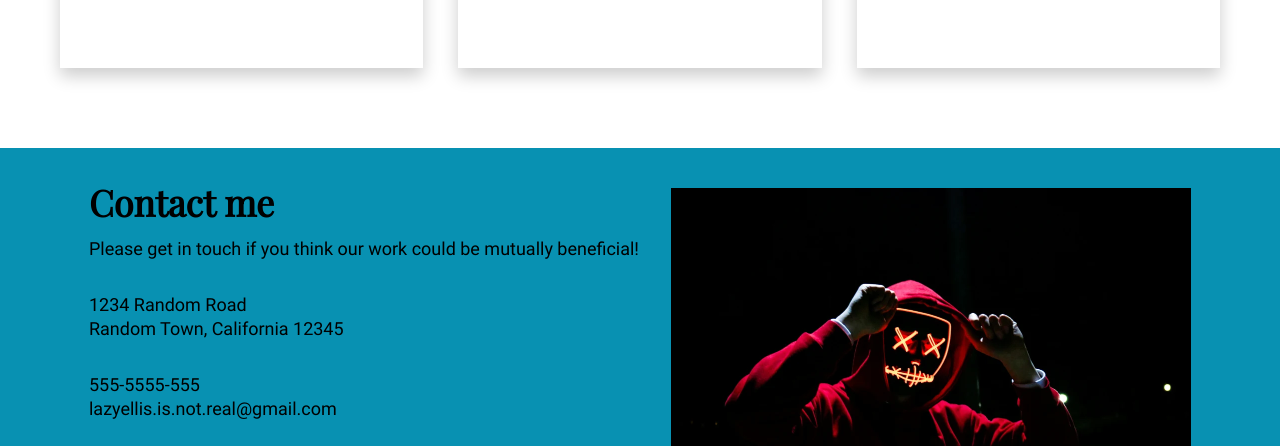
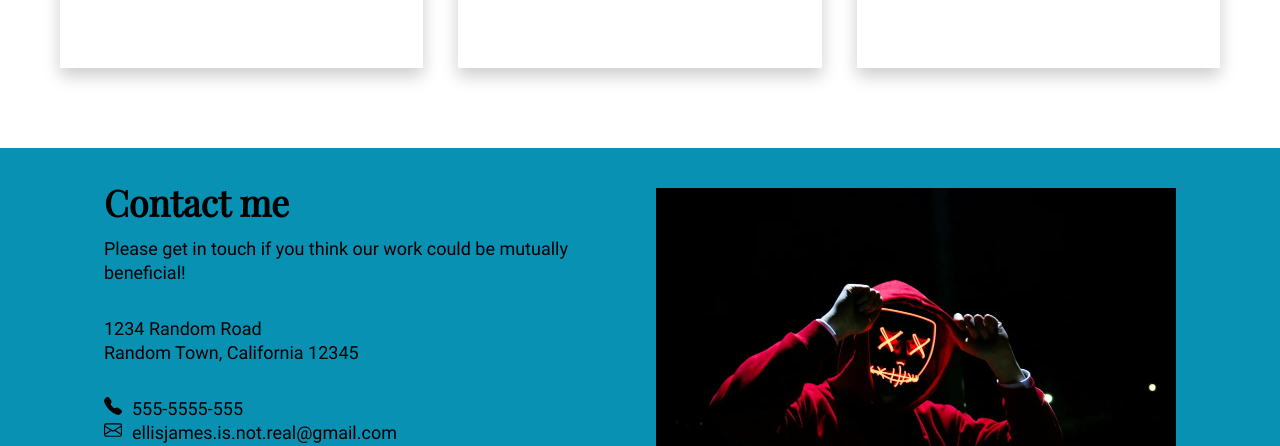
Before and after one commit to LazyEllis/homepage, a website built with webpack: page src/index.html in a window 1280 px wide. Shown: the part 1480-1926 px from the top of the page. Built offline with nearby package versions, Linux system fonts and the light colour scheme.

Commit message:
feat: Add icons to the footer

```diff
--- a/src/index.html
+++ b/src/index.html
@@ -251,8 +251,20 @@
             <p>Random Town, California 12345</p>
           </div>
           <div>
-            <p>555-5555-555</p>
-            <p>lazyellis.is.not.real@gmail.com</p>
+            <p>
+              <img
+                src="./assets/img/telephone-fill.svg"
+                alt=""
+                class="icon"
+              />555-5555-555
+            </p>
+            <p>
+              <img
+                src="./assets/img/envelope.svg"
+                alt=""
+                class="icon"
+              />ellisjames.is.not.real@gmail.com
+            </p>
           </div>
         </div>
         <div class="links large">
--- a/src/style.scss
+++ b/src/style.scss
@@ -171,16 +171,17 @@ footer {
   background: $teal;
 }
 
+.icon {
+  width: 18px;
+  display: none;
+}
+
 .footer-text {
   padding-bottom: 72px;
 }
 
 .contact-text > * {
   margin-bottom: 32px;
-}
-
-.footer-image-frame {
-  max-width: 520px;
 }
 
 @media (min-width: 768px) {
@@ -245,6 +246,15 @@ footer {
     display: flex;
     gap: 32px;
     justify-content: space-between;
+
+    & > div {
+      flex: 1;
+    }
+  }
+
+  .icon {
+    display: inline;
+    margin-right: 10px;
   }
 
   .footer-text {
@@ -252,6 +262,14 @@ footer {
     flex-direction: column;
     justify-content: center;
     padding: 0;
+  }
+
+  .footer-image-frame {
+    max-width: 520px;
+
+    img {
+      height: 100%;
+    }
   }
 
   .links {
@@ -323,5 +341,6 @@ footer {
 
   .footer-text {
     justify-content: flex-start;
+    max-width: 520px;
   }
 }
```
Also changed, not shown: src/assets/img/envelope.svg (added), src/assets/img/telephone-fill.svg (added).
